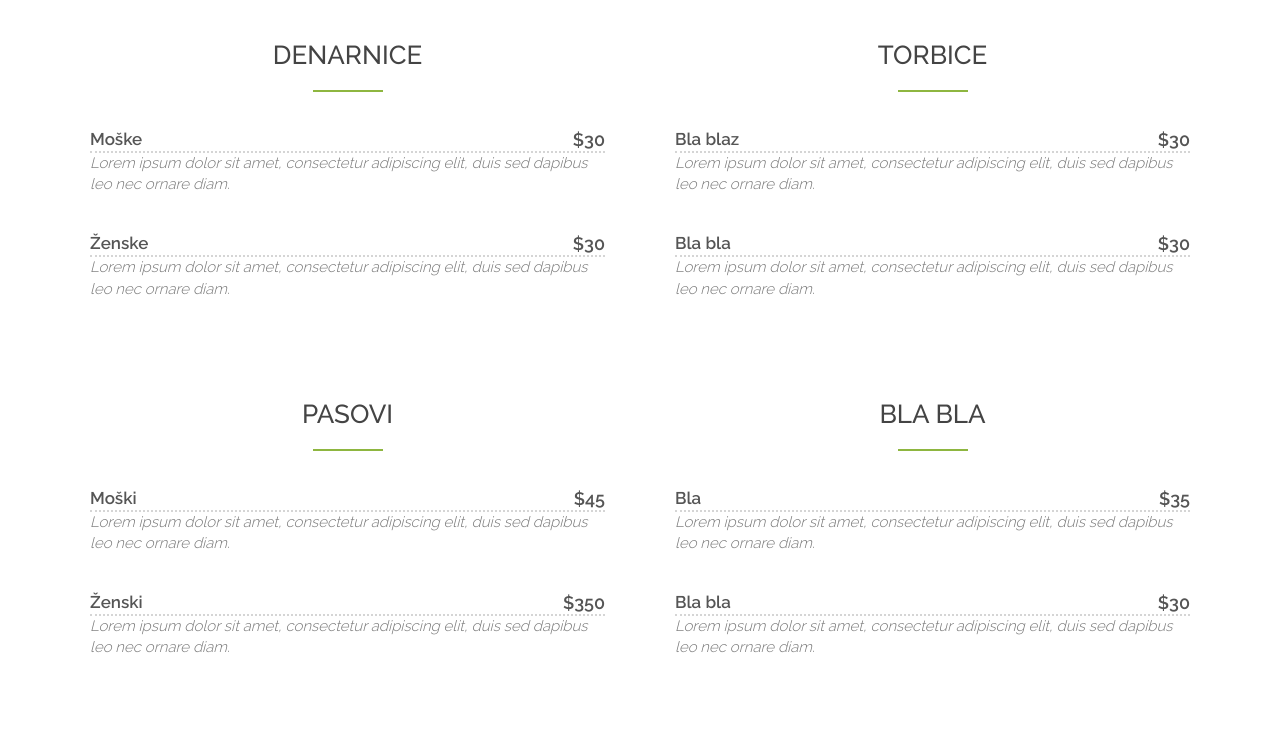
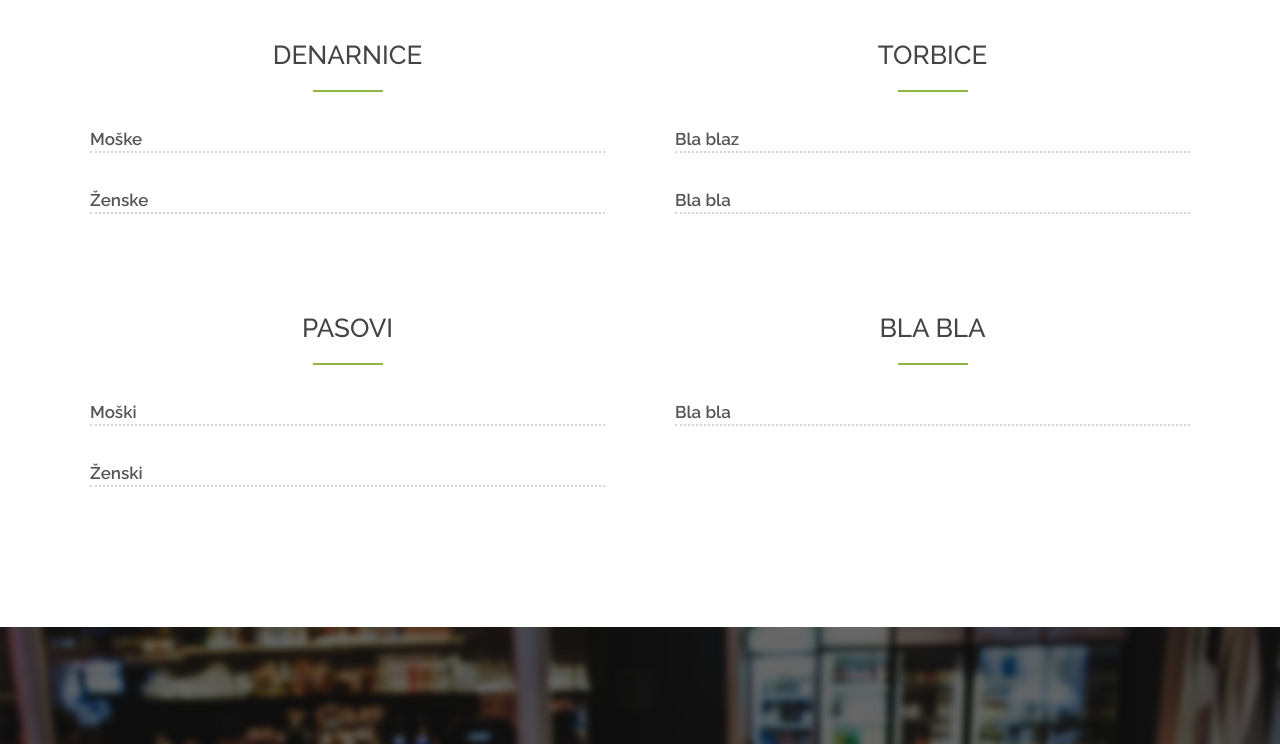
Before and after one commit to blazuran/FIBRO, a plain HTML site: page index.html in a window 1280 px wide. Shown: the part 1780-2524 px from the top of the page. Drawn offline with nearby package versions, Linux system fonts and the light colour scheme.

Commit message:
UPDATE 6
NOVO

```diff
--- a/index.html
+++ b/index.html
@@ -106,13 +106,9 @@
           <hr>
           <div class="menu-item">
             <div class="menu-item-name"> Moške </div>
-            <div class="menu-item-price"> $30 </div>
-            <div class="menu-item-description"> Lorem ipsum dolor sit amet, consectetur adipiscing elit, duis sed dapibus leo nec ornare diam. </div>
           </div>
           <div class="menu-item">
             <div class="menu-item-name"> Ženske </div>
-            <div class="menu-item-price"> $30 </div>
-            <div class="menu-item-description"> Lorem ipsum dolor sit amet, consectetur adipiscing elit, duis sed dapibus leo nec ornare diam. </div>
           </div>
         </div>
       </div>
@@ -123,13 +119,10 @@
 
           <div class="menu-item">
             <div class="menu-item-name"> Bla blaz </div>
-            <div class="menu-item-price"> $30 </div>
-            <div class="menu-item-description"> Lorem ipsum dolor sit amet, consectetur adipiscing elit, duis sed dapibus leo nec ornare diam. </div>
+
           </div>
           <div class="menu-item">
             <div class="menu-item-name"> Bla bla </div>
-            <div class="menu-item-price"> $30 </div>
-            <div class="menu-item-description"> Lorem ipsum dolor sit amet, consectetur adipiscing elit, duis sed dapibus leo nec ornare diam. </div>
           </div>
         </div>
       </div>
@@ -141,13 +134,10 @@
           <hr>
           <div class="menu-item">
             <div class="menu-item-name"> Moški </div>
-            <div class="menu-item-price"> $45 </div>
-            <div class="menu-item-description"> Lorem ipsum dolor sit amet, consectetur adipiscing elit, duis sed dapibus leo nec ornare diam. </div>
           </div>
           <div class="menu-item">
             <div class="menu-item-name"> Ženski </div>
-            <div class="menu-item-price"> $350 </div>
-            <div class="menu-item-description"> Lorem ipsum dolor sit amet, consectetur adipiscing elit, duis sed dapibus leo nec ornare diam. </div>
+
           </div>
         </div>
       </div>
@@ -156,14 +146,11 @@
           <h2 class="menu-section-title">Bla bla </h2>
           <hr>
           <div class="menu-item">
-            <div class="menu-item-name"> Bla  </div>
-            <div class="menu-item-price"> $35 </div>
-            <div class="menu-item-description"> Lorem ipsum dolor sit amet, consectetur adipiscing elit, duis sed dapibus leo nec ornare diam. </div>
+    <!--     <div class="menu-item-description"> Lorem ipsum dolor sit amet, consectetur adipiscing elit, duis sed dapibus leo nec ornare diam. </div> -->
           </div>
           <div class="menu-item">
             <div class="menu-item-name"> Bla bla  </div>
-            <div class="menu-item-price"> $30 </div>
-            <div class="menu-item-description"> Lorem ipsum dolor sit amet, consectetur adipiscing elit, duis sed dapibus leo nec ornare diam. </div>
+
           </div>
         </div>
       </div>
@@ -192,7 +179,7 @@
 <!-- Call Reservation Section -->
 <div id="call-reservation" class="text-center">
   <div class="container">
-    <h2>KONTAKT <strong>(02) 8841532</strong></h2>
+    <h2>KONTAKT <BR><strong>(02) 8841532</strong></h2> <h2> <strong> 041 321 140</strong></h2>
   </div>
 </div>
 <!-- Contact Section -->
@@ -247,6 +234,8 @@
       <h3>KONTAKTNE INFORMACIJE</h3>
       <div class="contact-item">
         <p>Telefon: (02) 8841532</p>
+         <p>Telefon: 041 321 140</p>
+
         <p>Email: info@company.com</p>
       </div>
     </div>
```
